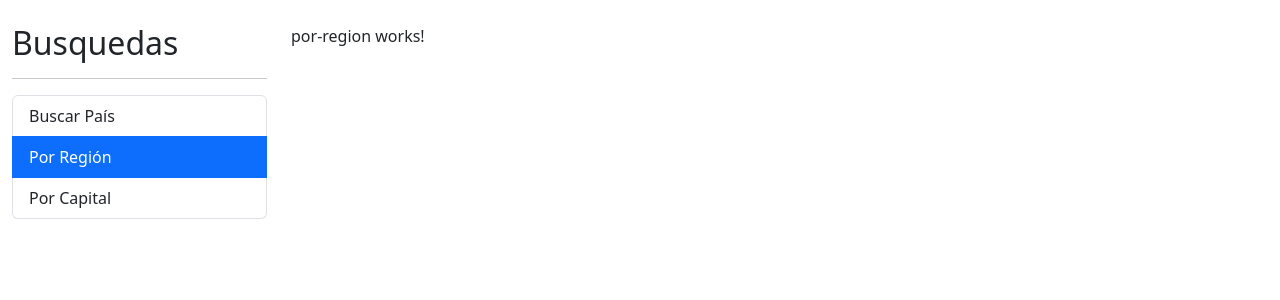
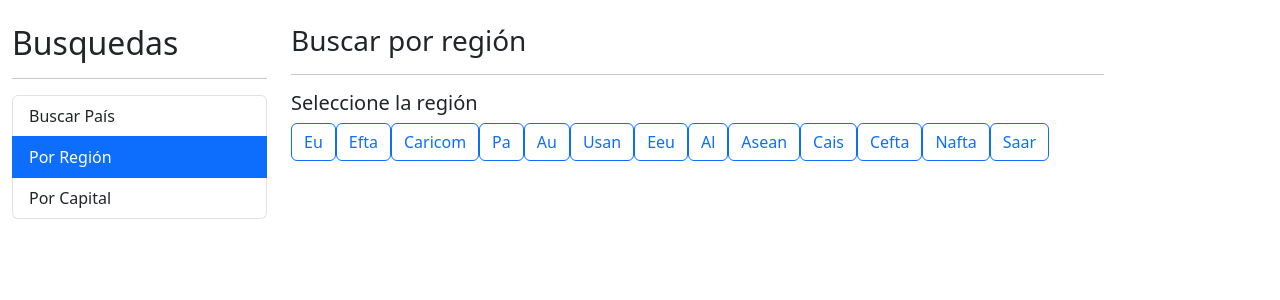
Before and after one commit to andreojeda/paisesApp, an Angular app: page /region in a window 1280 px wide. Shown: the top 300 px of the page. Built offline with nearby package versions, Linux system fonts and the light colour scheme.

Commit message:
Update PorRegion

```diff
--- a/src/app/pais/pages/por-region/por-region.component.html
+++ b/src/app/pais/pages/por-region/por-region.component.html
@@ -1 +1,22 @@
-<p>por-region works!</p>
+<h3>Buscar por región <small>{{ regionActiva | titlecase }}</small></h3>
+<hr>
+
+<h5>Seleccione la región</h5>
+
+<div class="row">
+    <div class="col">
+
+        <!-- [class.btn-primary]="region === regionActiva"
+             [ngClass]="{
+                    'btn-primary': regionActiva === region,
+                    'btn-outline-primary': regionActiva !== region
+                }"
+        -->
+
+        <button *ngFor="let region of regiones"
+                [class]="getClaseCSS( region )"
+                (click)="activarRegion( region )">
+                {{ region | titlecase }}
+        </button>
+    </div>
+</div>
--- a/src/app/pais/pages/por-region/por-region.component.ts
+++ b/src/app/pais/pages/por-region/por-region.component.ts
@@ -6,4 +6,22 @@
 })
 export class PorRegionComponent {
 
+    regiones: string[] = ['EU', 'EFTA', 'CARICOM', 'PA', 'AU', 'USAN', 'EEU', 'AL', 'ASEAN', 'CAIS', 'CEFTA', 'NAFTA', 'SAAR']
+    regionActiva: string = '';
+
+
+
+
+    constructor() { }
+
+    getClaseCSS( region: string ): string {
+      return (region === this.regionActiva )
+                ? 'btn btn-primary'
+                : 'btn btn-outline-primary';
+    }
+
+    activarRegion( region: string ) {
+      this.regionActiva = region;
+    }
+
 }
```
